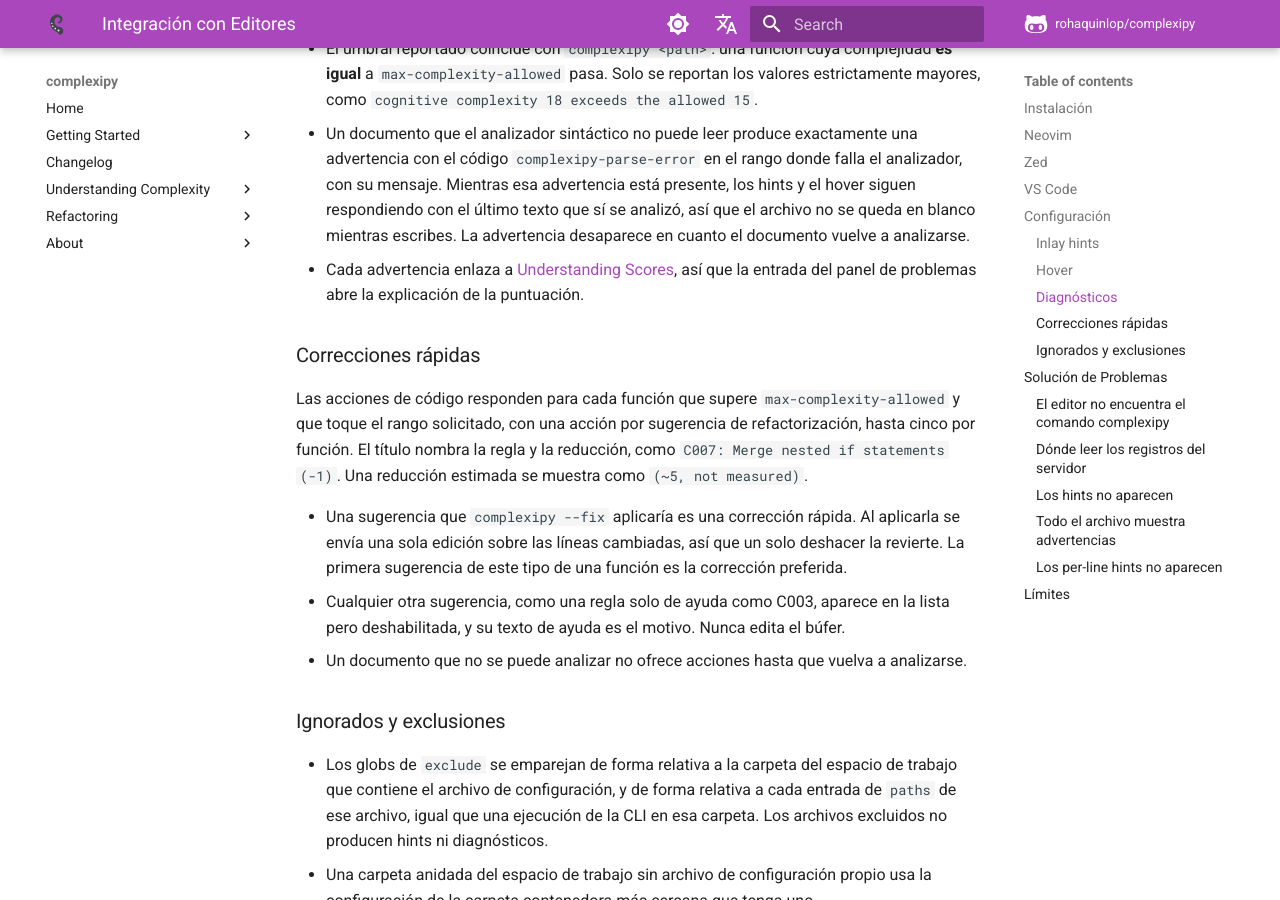
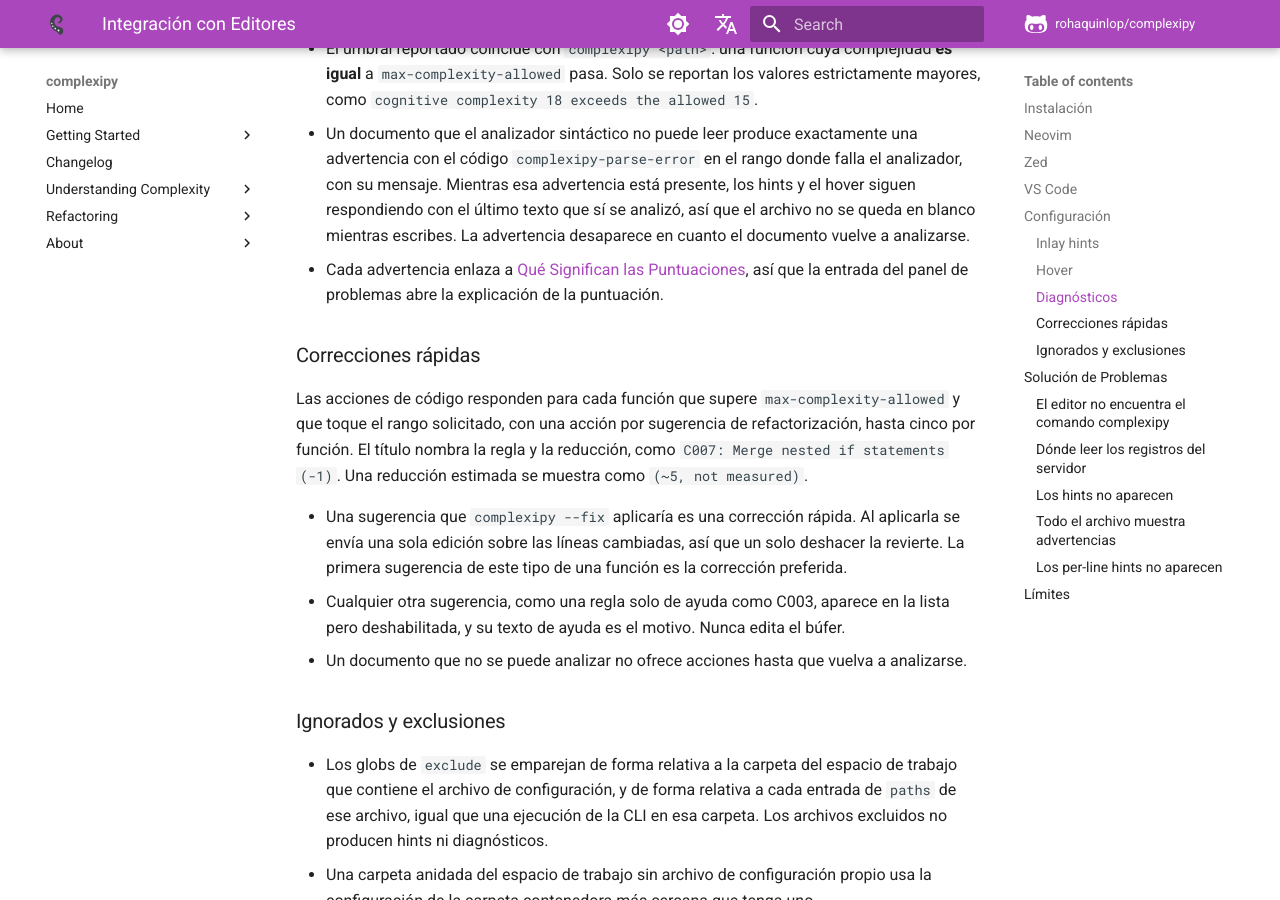
Before and after one commit to rohaquinlop/complexipy, an MkDocs documentation site: the page built from docs/es/editors.md, in a window 1280 px wide and 900 px high, scrolled down 6189 px. Built offline with MkDocs 1.6.1 and Material for MkDocs 9.7.7, drawn with Linux system fonts in a browser that asks for light colours; comment, search, counter and statistics services are not loaded.

Commit message:
docs(lsp): link the spanish scores page from the editors guide

```diff
--- a/docs/es/editors.md
+++ b/docs/es/editors.md
@@ -300,7 +300,7 @@
   queda en blanco mientras escribes. La advertencia desaparece en cuanto el
   documento vuelve a analizarse.
 - Cada advertencia enlaza a
-  [Understanding Scores](https://complexipy.com/understanding-scores/), así que
+  [Qué Significan las Puntuaciones](https://complexipy.com/es/understanding-scores/), así que
   la entrada del panel de problemas abre la explicación de la puntuación.
 
 ### Correcciones rápidas
```
